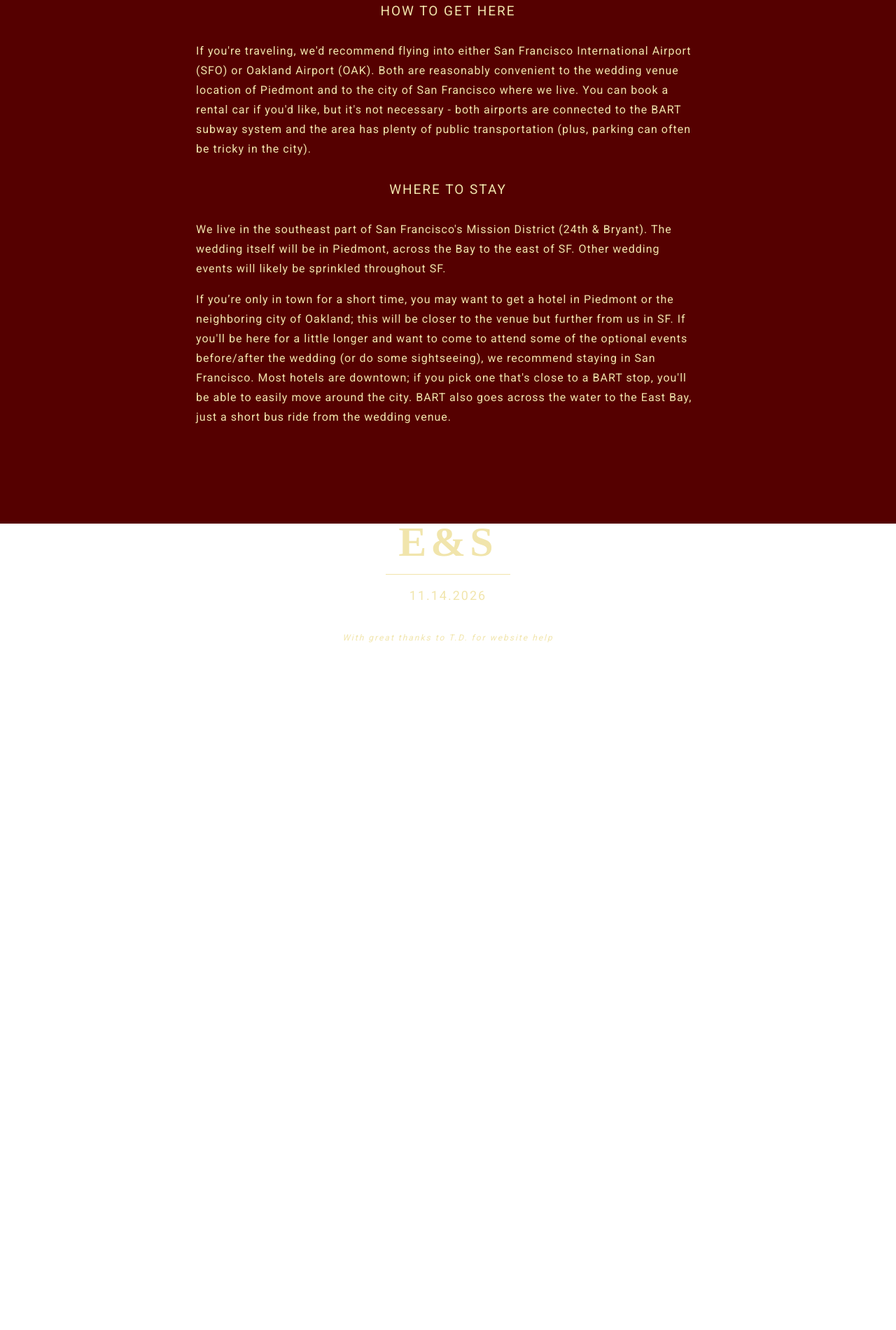
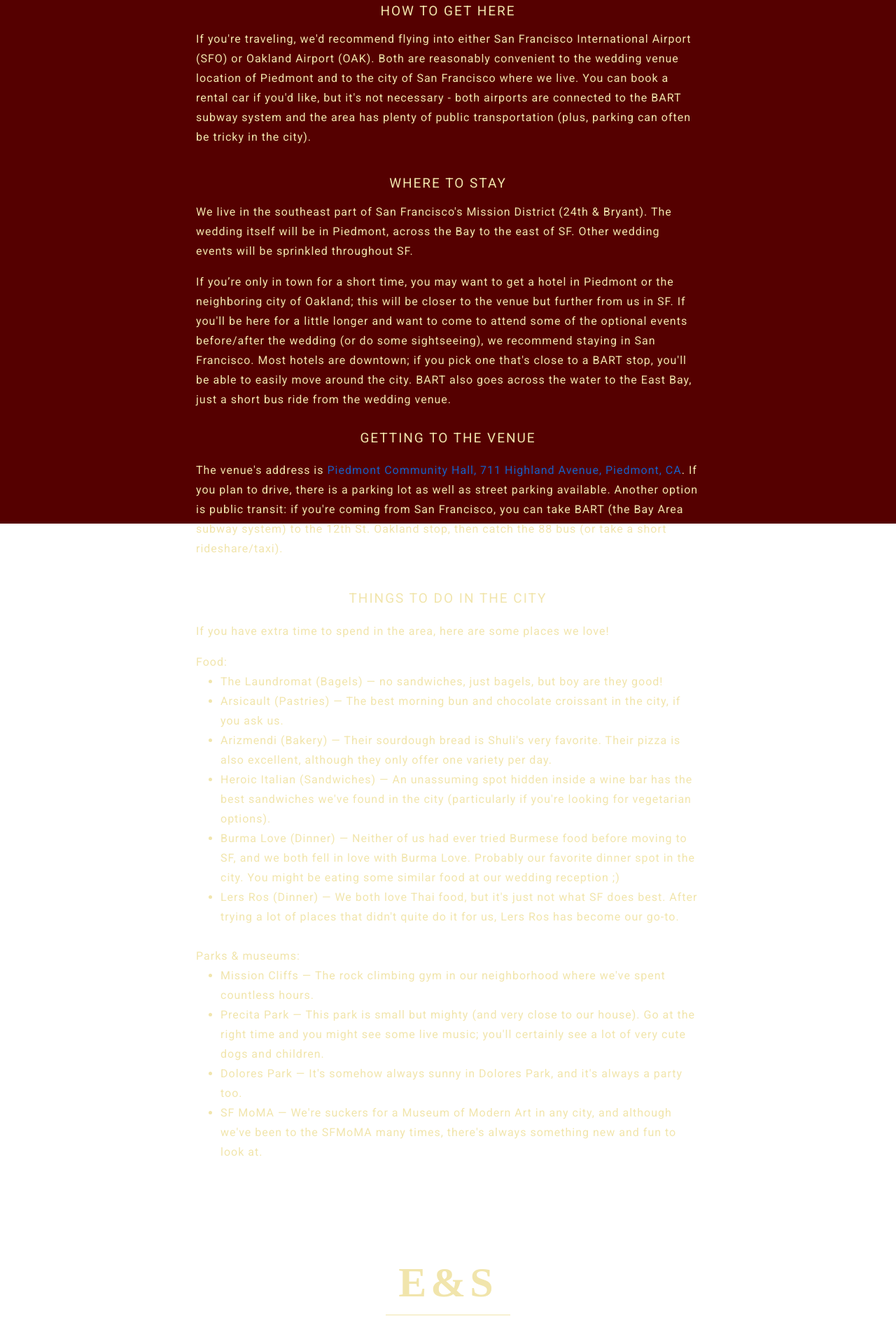
Before and after one commit to shulijones/wedding, a Jekyll site: the page built from travel.md, in a window 1280 px wide. Shown: the part 272-2172 px from the top of the page at 70% size. Built offline with Jekyll 4.4.1, drawn with Linux system fonts in a browser that asks for light colours; some web fonts are replaced; before the commit the page ends 1193 px from its top, so only the background shows below that.

Commit message:
Update travel page

```diff
--- a/assets/css/main.css
+++ b/assets/css/main.css
@@ -77,7 +77,8 @@ picture {
   font-size: 16px;
   font-weight: normal;
   line-height: 1.75;
-  margin: 32px 0;
+  margin-top: 15px;
+  margin-bottom: 40px;
 }
 
 @media(max-width: 640px) {
--- a/travel.md
+++ b/travel.md
@@ -11,8 +11,32 @@ layout: main
         </div>
         <h4 class="section-header">Where to stay</h4>
         <div class="section-item">
-        <p>We live in the southeast part of San Francisco's Mission District (24th & Bryant). The wedding itself will be in Piedmont, across the Bay to the east of SF. Other wedding events will likely be sprinkled throughout SF.</p>
+        <p>We live in the southeast part of San Francisco's Mission District (24th & Bryant). The wedding itself will be in Piedmont, across the Bay to the east of SF. Other wedding events will be sprinkled throughout SF.</p>
         <p>If you’re only in town for a short time, you may want to get a hotel in Piedmont or the neighboring city of Oakland; this will be closer to the venue but further from us in SF. If you'll be here for a little longer and want to come to attend some of the optional events before/after the wedding (or do some sightseeing), we recommend staying in San Francisco. Most hotels are downtown; if you pick one that's close to a BART stop, you'll be able to easily move around the city. BART also goes across the water to the East Bay, just a short bus ride from the wedding venue.</p>
+        <h4 class="section-header">Getting to the venue</h4>
+        <div class="section-item">
+        <p>The venue's address is <a class="nicelink" href="https://maps.app.goo.gl/MEYN9RKzAGHYZ4dB9" target="_blank">Piedmont Community Hall, 711 Highland Avenue, Piedmont, CA</a>. If you plan to drive, there is a parking lot as well as street parking available. Another option is public transit: if you're coming from San Francisco, you can take BART (the Bay Area subway system) to the 12th St. Oakland stop, then catch the 88 bus (or take a short rideshare/taxi).</p>
+        </div>
+        <h4 class="section-header">Things to do in the city</h4>
+        <div class="section-item">
+        <p>If you have extra time to spend in the area, here are some places we love!</p>
+        Food:
+            <ul style="padding-left:35px">
+                <li>The Laundromat (Bagels) &mdash; no sandwiches, just bagels, but boy are they good!</li>
+                <li>Arsicault (Pastries) &mdash; The best morning bun and chocolate croissant in the city, if you ask us.</li>
+                <li>Arizmendi (Bakery) &mdash; Their sourdough bread is Shuli's very favorite. Their pizza is also excellent, although they only offer one variety per day.</li>
+                <li>Heroic Italian (Sandwiches) &mdash; An unassuming spot hidden inside a wine bar has the best sandwiches we've found in the city (particularly if you're looking for vegetarian options).</li>
+                <li>Burma Love (Dinner) &mdash; Neither of us had ever tried Burmese food before moving to SF, and we both fell in love with Burma Love. Probably our favorite dinner spot in the city. You might be eating some similar food at our wedding reception ;) </li>
+                <li>Lers Ros (Dinner) &mdash; We both love Thai food, but it's just not what SF does best. After trying a lot of places that didn't quite do it for us, Lers Ros has become our go-to.</li>
+            </ul>
+        <br>
+        Parks & museums:
+            <ul style="padding-left:35px">
+                <li>Mission Cliffs &mdash; The rock climbing gym in our neighborhood where we've spent countless hours.</li>
+                <li>Precita Park &mdash; This park is small but mighty (and very close to our house). Go at the right time and you might see some live music; you'll certainly see a lot of very cute dogs and children.</li>
+                <li>Dolores Park &mdash; It's somehow always sunny in Dolores Park, and it's always a party too.</li>
+                <li>SF MoMA &mdash; We're suckers for a Museum of Modern Art in any city, and although we've been to the SFMoMA many times, there's always something new and fun to look at.</li>
+            </ul>
         </div>
     </div>
 </div>
```
